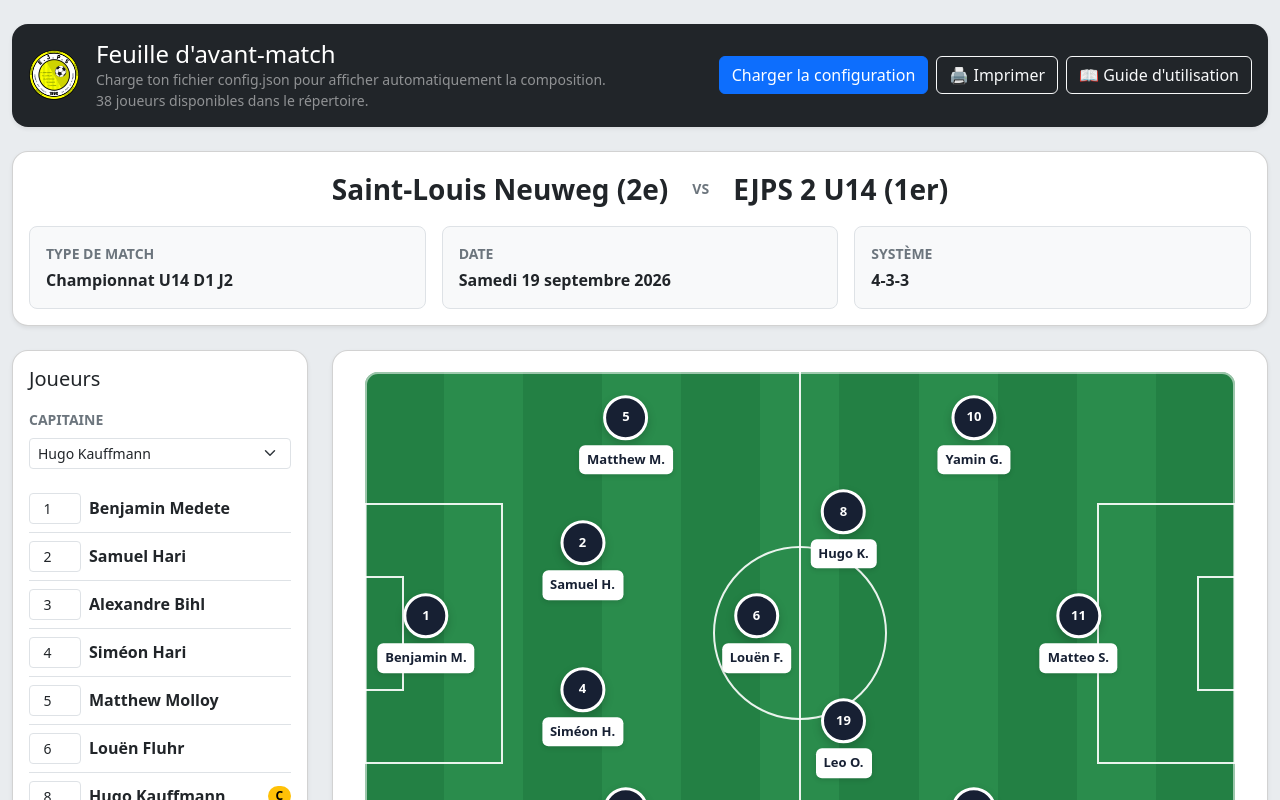
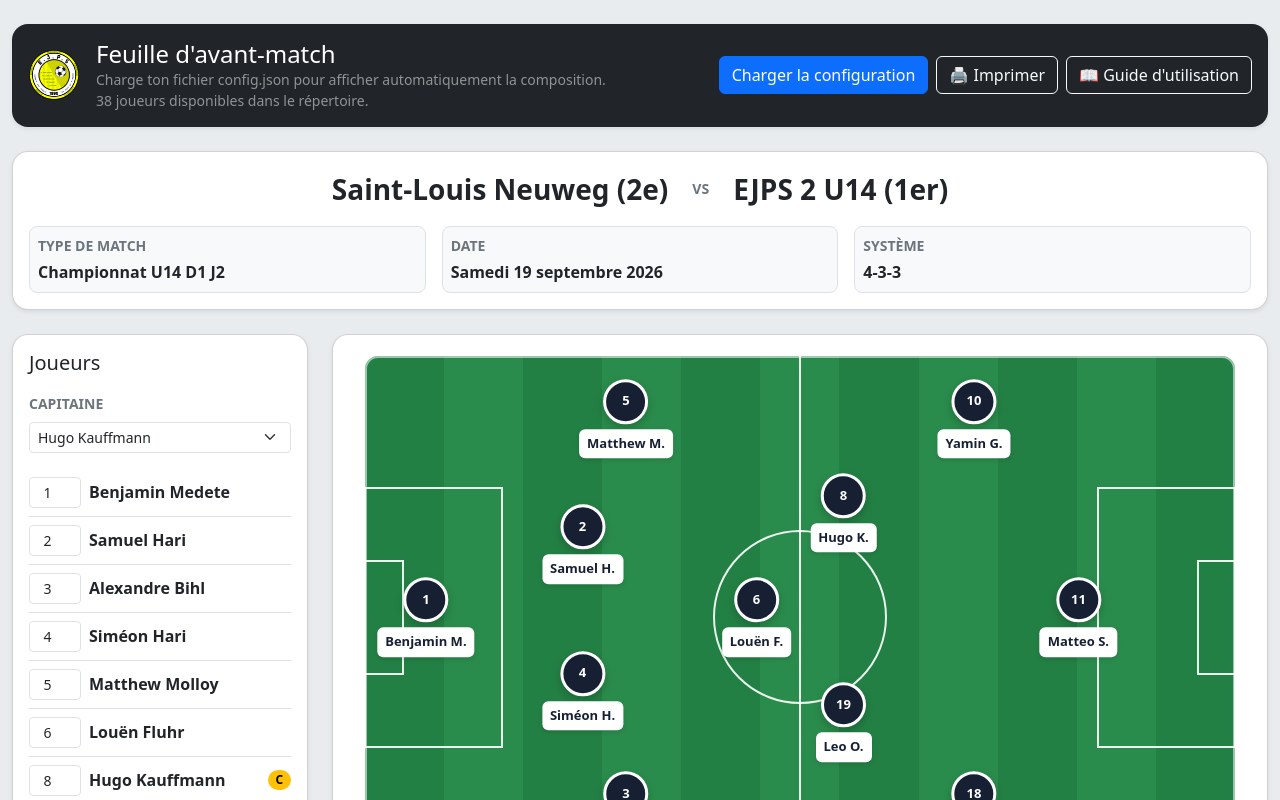
Before and after one commit to maxcl10/CoachBoard, an Angular app: page / in a window 1280 px wide. Shown: the top 800 px of the page. Built offline with nearby package versions, Linux system fonts and the light colour scheme.

Commit message:
feat: reduce padding in match card for improved layout consistency

```diff
--- a/src/app/app.html
+++ b/src/app/app.html
@@ -29,19 +29,19 @@
       </div>
       <div class="row row-cols-1 row-cols-md-3 g-3 text-start">
         <div class="col">
-          <div class="border rounded-3 p-3 bg-body-tertiary h-100">
+          <div class="border rounded-3 p-2 bg-body-tertiary h-100">
             <span class="d-block text-uppercase text-secondary small fw-bold mb-1">Type de match</span>
             <strong class="fs-6">{{ config().matchType || '—' }}</strong>
           </div>
         </div>
         <div class="col">
-          <div class="border rounded-3 p-3 bg-body-tertiary h-100">
+          <div class="border rounded-3 p-2 bg-body-tertiary h-100">
             <span class="d-block text-uppercase text-secondary small fw-bold mb-1">Date</span>
             <strong class="fs-6">{{ config().date ? (((config().date! | date:'EEEE':'':'fr-FR' | titlecase) ?? '') + (config().date! | date:' dd MMMM yyyy':'':'fr-FR')) : '—' }}</strong>
           </div>
         </div>
         <div class="col">
-          <div class="border rounded-3 p-3 bg-body-tertiary h-100">
+          <div class="border rounded-3 p-2 bg-body-tertiary h-100">
             <span class="d-block text-uppercase text-secondary small fw-bold mb-1">Système</span>
             <strong class="fs-6">{{ config().formation || '—' }}</strong>
           </div>
--- a/src/app/app.scss
+++ b/src/app/app.scss
@@ -197,7 +197,7 @@
     width: 33.33333333%;
   }
 
-  .match-card .p-3 {
+  .match-card .p-2 {
     padding: 0.4rem !important;
   }
 
```
